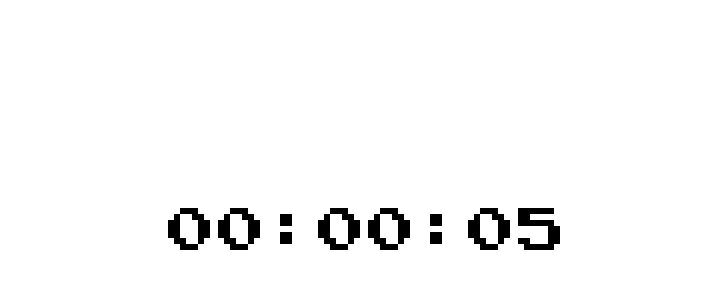
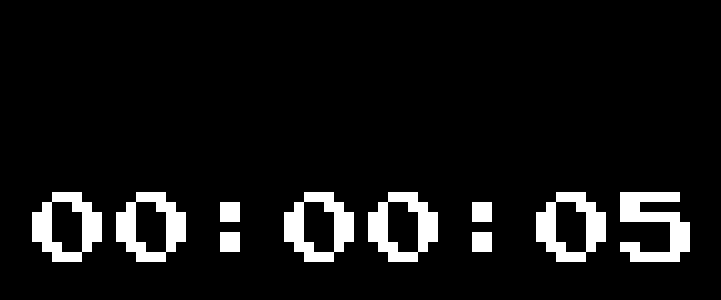
Before and after one commit to nobodyst/contador, a plain HTML site: page index.html in a window 1280 px wide. Shown: the part 168-468 px from the top of the page, without its empty margins (272-993 px from the left). Drawn offline with Linux system fonts and the light colour scheme.

Commit message:
contador supremo alv

```diff
--- a/index.html
+++ b/index.html
@@ -1,90 +1,84 @@
 <!DOCTYPE html>
 <html lang="es">
 <head>
-    <meta charset="UTF-8">
-    <meta name="viewport" content="width=device-width, initial-scale=1.0">
+  <meta charset="UTF-8" />
+  <meta name="viewport" content="width=device-width, initial-scale=1.0" />
   <title>Contador Retro</title>
+  <link href="https://fonts.googleapis.com/css2?family=Press+Start+2P&display=swap" rel="stylesheet" />
+  <style>
+    * { margin: 0; padding: 0; box-sizing: border-box; }
 
-    <!-- IMPORTACIÓN DE LA FUENTE "PRESS START 2P" -->
-    <link href="https://fonts.googleapis.com/css2?family=Press+Start+2P&display=swap" rel="stylesheet">
-
-    <style>
-        /* CONFIGURACIÓN DEL FONDO BLANCO Y CENTRADO */
     body {
-            margin: 0;
-            padding: 0;
-            background-color: #ffffff; /* Fondo completamente blanco */
+      background: #000;
       display: flex;
       justify-content: center;
       align-items: center;
-            height: 100vh;
-            overflow: hidden;
-            font-family: 'Press Start 2P', cursive;
+      min-height: 100vh;
     }
 
-        /* NÚMEROS NEGROS CON CONTORNO BLANCO ESTILO PIXEL */
-        .tiempo {
-            font-size: 48px;
-            color: #000000; /* Letras negras */
-            letter-spacing: 2px;
-            user-select: none;
+    #contador {
+      font-family: 'Press Start 2P', monospace;
+      font-size: clamp(2rem, 8vw, 5rem);
+      color: #ffffff;
+      text-shadow:
+        -3px -3px 0 #000,  3px -3px 0 #000,
+        -3px  3px 0 #000,  3px  3px 0 #000,
+        -3px  0   0 #000,  3px  0   0 #000,
+         0   -3px 0 #000,  0    3px 0 #000;
+      letter-spacing: 0.05em;
+    }
 
-            /* Contorno blanco sólido en 8 direcciones para mantener el aspecto pixelado */
+    @keyframes hora {
+      0%   { transform: scale(1);    color: #ffffff; }
+      15%  { transform: scale(1.18); color: #ffe066;
              text-shadow:
-                -3px -3px 0 #ffffff,
-                 0px -3px 0 #ffffff,
-                 3px -3px 0 #ffffff,
-                 3px  0px 0 #ffffff,
-                 3px  3px 0 #ffffff,
-                 0px  3px 0 #ffffff,
-                -3px  3px 0 #ffffff,
-                -3px  0px 0 #ffffff;
+               -3px -3px 0 #000,  3px -3px 0 #000,
+               -3px  3px 0 #000,  3px  3px 0 #000,
+               -3px  0   0 #000,  3px  0   0 #000,
+                0   -3px 0 #000,  0    3px 0 #000; }
+      30%  { transform: scale(1);    color: #ffffff; }
+      45%  { transform: scale(1.10); color: #ffe066; }
+      60%  { transform: scale(1);    color: #ffffff;
+             text-shadow:
+               -3px -3px 0 #000,  3px -3px 0 #000,
+               -3px  3px 0 #000,  3px  3px 0 #000,
+               -3px  0   0 #000,  3px  0   0 #000,
+                0   -3px 0 #000,  0    3px 0 #000; }
+    }
+
+    .celebrar {
+      animation: hora 1.4s ease-in-out;
     }
   </style>
 </head>
 <body>
-
-    <!-- Contenedor único del tiempo -->
-    <div class="tiempo" id="display-tiempo">00:00:00</div>
+  <div id="contador">00:00:00</div>
 
   <script>
-        // Limpiamos cualquier rastro en el navegador de las 130 horas antiguas
-        localStorage.removeItem('contador_puro_segundos');
+    let totalSegundos = 0;
+    const el = document.getElementById('contador');
 
-        let totalSegundos = 0; // El contador inicia estrictamente en 0
-        const displayTiempo = document.getElementById('display-tiempo');
-
-        // Convierte los segundos a formato HH:MM:SS
-        function actualizarContador() {
-            let horas = Math.floor(totalSegundos / 3600);
-            let minutos = Math.floor((totalSegundos % 3600) / 60);
-            let segundos = totalSegundos % 60;
-
-            let hrsTexto = horas.toString().padStart(2, '0');
-            let minTexto = minutos.toString().padStart(2, '0');
-            let segTexto = segundos.toString().padStart(2, '0');
-
-            displayTiempo.innerText = `${hrsTexto}:${minTexto}:${segTexto}`;
+    function formatear(n) {
+      return String(n).padStart(2, '0');
     }
 
-        // Incrementa de 1 en 1 segundo sin parar
-        function incrementar() {
+    function actualizar() {
       totalSegundos++;
-            actualizarContador();
-            localStorage.setItem('contador_puro_segundos', totalSegundos);
+      const horas    = Math.floor(totalSegundos / 3600);
+      const minutos  = Math.floor((totalSegundos % 3600) / 60);
+      const segundos = totalSegundos % 60;
+
+      el.textContent = formatear(horas) + ':' + formatear(minutos) + ':' + formatear(segundos);
+
+      if (totalSegundos % 3600 === 0) {
+        el.classList.remove('celebrar');
+        void el.offsetWidth;
+        el.classList.add('celebrar');
+        el.addEventListener('animationend', () => el.classList.remove('celebrar'), { once: true });
+      }
     }
 
-        // Revisa si hay progreso guardado de esta nueva sesión limpia o empieza de cero
-        const tiempoGuardado = localStorage.getItem('contador_puro_segundos');
-        if (tiempoGuardado !== null) {
-            totalSegundos = parseInt(tiempoGuardado, 10);
-        } else {
-            totalSegundos = 0;
-        }
-
-        // Inicializa la pantalla y arranca el bucle infinito automático
-        actualizarContador();
-        setInterval(incrementar, 1000);
+    setInterval(actualizar, 1000);
   </script>
 </body>
 </html>
```
Lines whose indentation alone changed are shown as unchanged.
